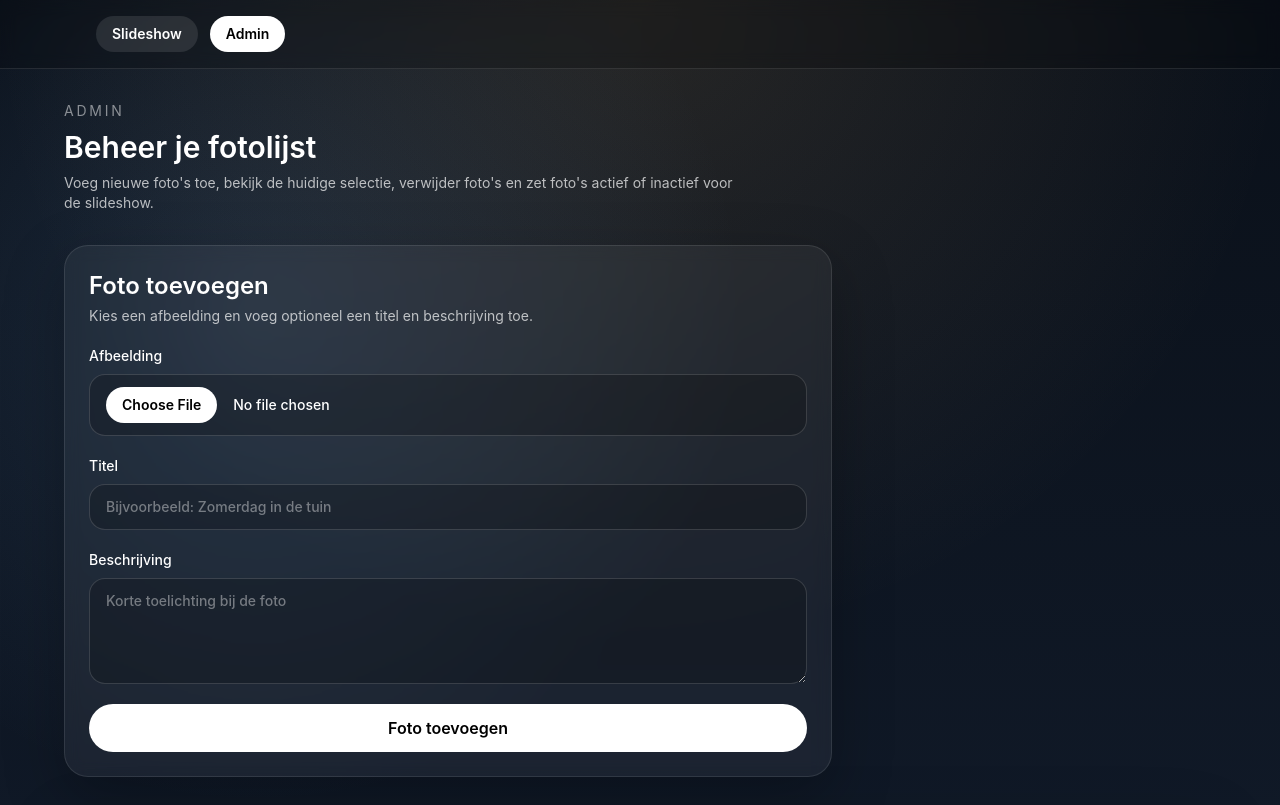
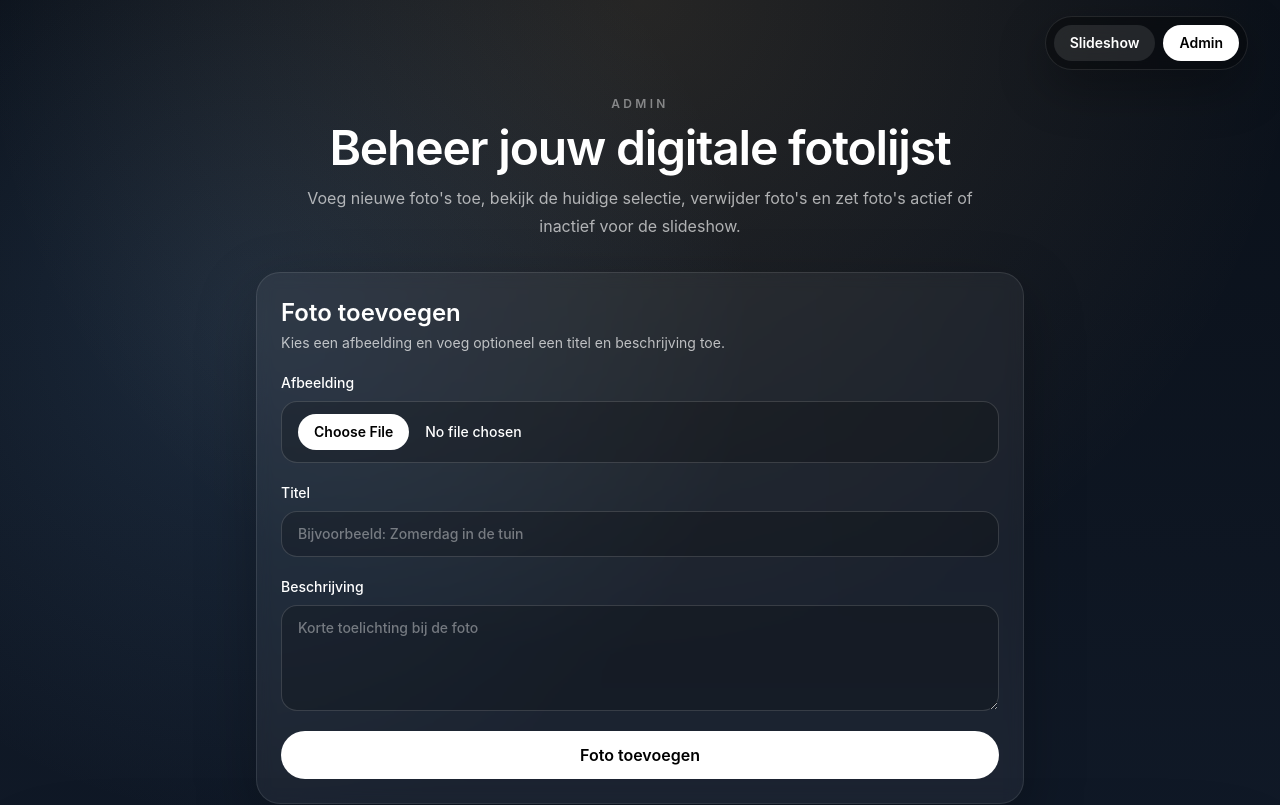
Before and after one commit to schouten-pepijn/family-slideshow-app, a React (Vite) app: page /admin in a window 1280 px wide. Shown: the top 805 px of the page. Built offline with nearby package versions, Linux system fonts and the light colour scheme.

Commit message:
feat: maded shared buttons consistent across admin / slideshow

```diff
--- a/src/App.tsx
+++ b/src/App.tsx
@@ -1,34 +1,13 @@
-import { NavLink, Route, Routes, useLocation } from "react-router-dom";
+import { NavLink, Route, Routes } from "react-router-dom";
 import { AdminPage } from "./pages/AdminPage";
 import { SlideshowPage } from "./pages/SlideshowPage";
 
 export default function App() {
-  const location = useLocation();
-  const isSlideshowRoute = location.pathname === "/";
-
   return (
     <div className="min-h-screen">
-      <nav
-        className={
-          isSlideshowRoute
-            ? "pointer-events-none fixed inset-x-0 top-0 z-20"
-            : "sticky top-0 z-20 border-b border-white/10 bg-black/20 backdrop-blur"
-        }
-      >
-        <div
-          className={
-            isSlideshowRoute
-              ? "mx-auto flex w-full max-w-7xl justify-end px-4 py-4 sm:px-6 lg:px-8"
-              : "mx-auto flex w-full max-w-6xl items-center gap-3 px-4 py-4 sm:px-6 lg:px-8"
-          }
-        >
-          <div
-            className={
-              isSlideshowRoute
-                ? "pointer-events-auto flex items-center gap-2 rounded-full border border-white/10 bg-black/35 p-2 shadow-[0_18px_50px_rgba(0,0,0,0.3)] backdrop-blur-md"
-                : "flex items-center gap-3"
-            }
-          >
+      <nav className="pointer-events-none fixed inset-x-0 top-0 z-20">
+        <div className="mx-auto flex w-full max-w-7xl justify-end px-4 py-4 sm:px-6 lg:px-8">
+          <div className="pointer-events-auto flex items-center gap-2 rounded-full border border-white/10 bg-black/35 p-2 shadow-[0_18px_50px_rgba(0,0,0,0.3)] backdrop-blur-md">
           <NavLink
             to="/"
             end
--- a/src/pages/AdminPage.tsx
+++ b/src/pages/AdminPage.tsx
@@ -59,22 +59,26 @@ export function AdminPage() {
   }
 
   return (
-    <div className="min-h-screen px-4 py-8 text-white sm:px-6 lg:px-8">
-      <div className="mx-auto flex w-full max-w-6xl flex-col gap-8">
-        <header className="flex flex-col gap-2">
-          <p className="text-sm uppercase tracking-[0.2em] text-white/50">
+    <div className="min-h-screen px-4 pt-24 pb-8 text-white sm:px-6 lg:px-8">
+      <div className="mx-auto flex w-full max-w-7xl flex-col gap-8">
+        <header className="flex flex-col gap-3 text-center">
+          <p className="text-xs font-semibold uppercase tracking-[0.28em] text-white/45">
             Admin
           </p>
-          <h1 className="text-3xl font-semibold">Beheer je fotolijst</h1>
-          <p className="max-w-2xl text-sm text-white/70">
+          <h1 className="text-3xl font-semibold tracking-tight sm:text-5xl">
+            Beheer jouw digitale fotolijst
+          </h1>
+          <p className="mx-auto max-w-2xl text-sm leading-7 text-white/65 sm:text-base">
             Voeg nieuwe foto's toe, bekijk de huidige selectie, verwijder foto's
             en zet foto's actief of inactief voor de slideshow.
           </p>
         </header>
 
-        <UploadForm onSubmit={addNewPhoto} />
+        <div className="mx-auto w-full max-w-3xl">
+          <UploadForm onSubmit={addNewPhoto} />
+        </div>
 
-        <section className="rounded-3xl border border-white/10 bg-white/5 p-6 shadow-[0_20px_60px_rgba(0,0,0,0.25)] backdrop-blur">
+        <section className="rounded-[2rem] border border-white/10 bg-white/5 p-6 shadow-[0_30px_80px_rgba(0,0,0,0.35)] backdrop-blur md:p-8">
           <div className="mb-5 flex items-center justify-between gap-4">
             <div>
               <h2 className="text-2xl font-semibold">Huidige foto's</h2>
```
